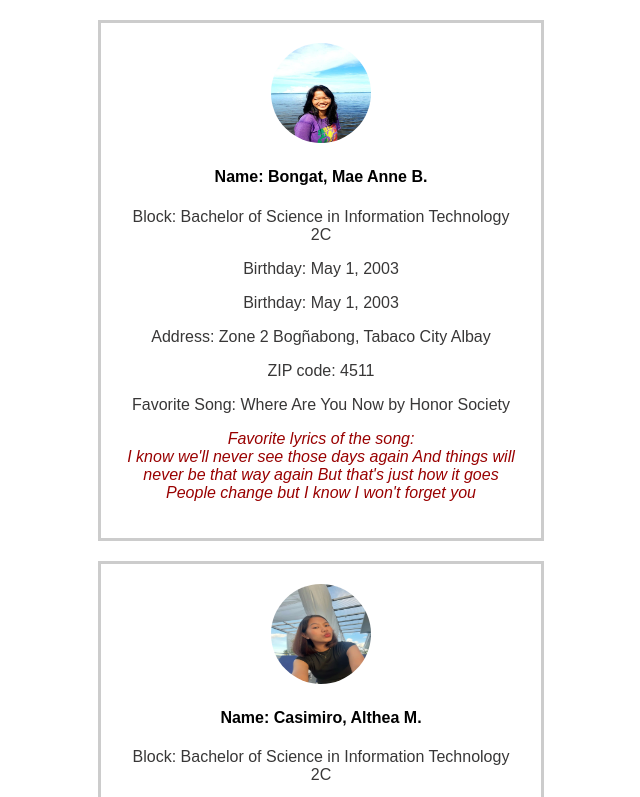
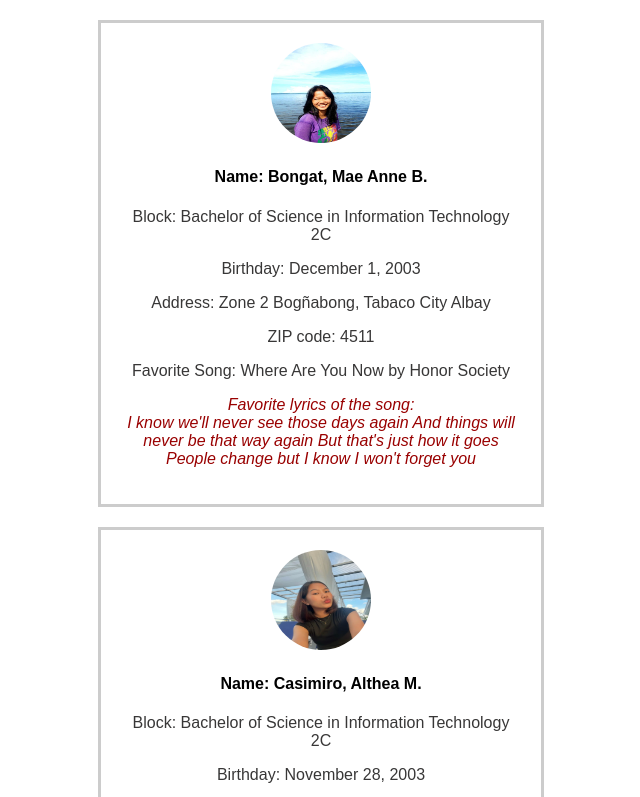
Before and after one commit to hempers/Activity2-GithubAPP, a plain HTML site: page index.html in a window 1280 px wide. Shown: the top 797 px of the page, without its empty margins (319-959 px from the left). Drawn offline with Linux system fonts and the light colour scheme.

Commit message:
updated birthday

```diff
--- a/index.html
+++ b/index.html
@@ -11,8 +11,7 @@
         <img src="image/dagat.jpg" class="profile">
         <h4>Name: Bongat, Mae Anne B.</h4>
         <p>Block: Bachelor of Science in Information Technology 2C</p>
-        <p>Birthday: May 1, 2003</p>
-        <p>Birthday: May 1, 2003</p>
+        <p>Birthday: December 1, 2003</p>
         <p>Address: Zone 2 Bogñabong, Tabaco City Albay</p>
         <p>ZIP code: 4511</p>
         <p>Favorite Song: Where Are You Now by Honor Society</p>
```
